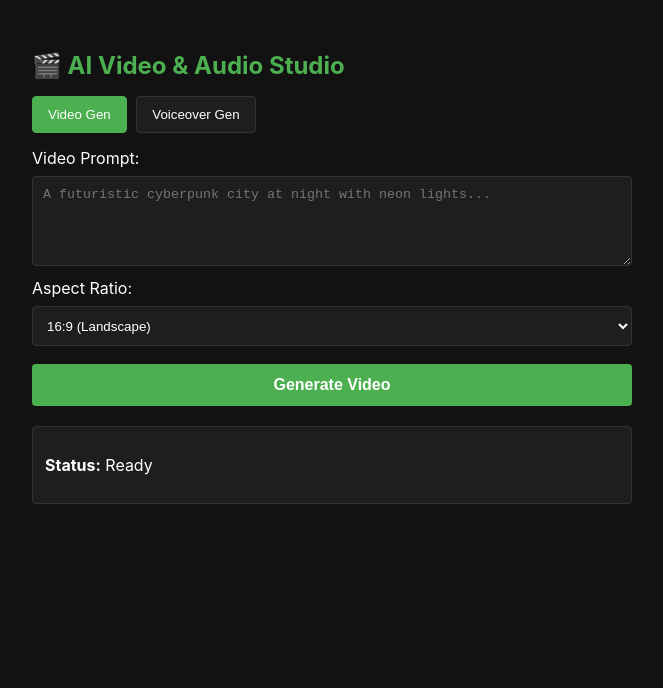
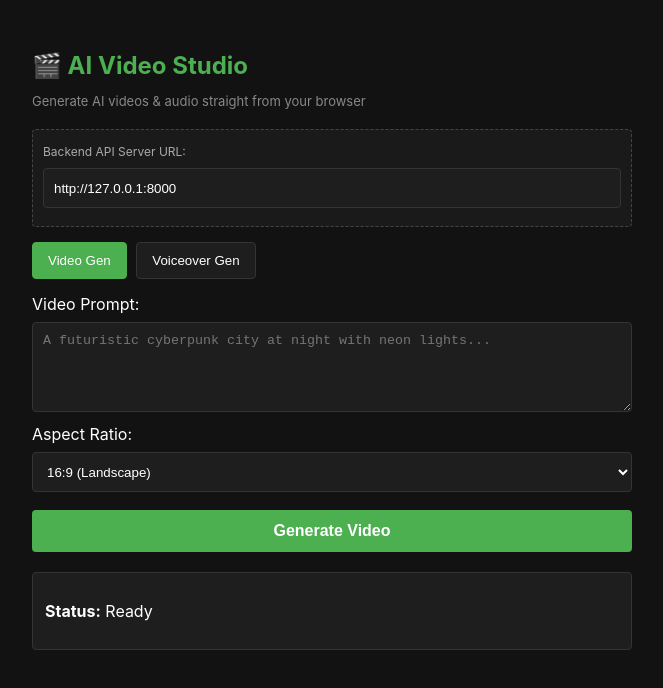
Before and after one commit to sandysss08101988-sudo/AI-Video-Studio, a plain HTML site: page index.html in a window 1280 px wide. Shown: the whole page, without its empty margins (308-971 px from the left). Drawn offline with Linux system fonts and the light colour scheme.

Commit message:
Update HTML structure and styling for better layout

```diff
--- a/index.html
+++ b/index.html
@@ -13,7 +13,8 @@
             background-color: #121212;
             color: #ffffff;
         }
-        h1 { color: #4CAF50; font-size: 24px; }
+        h1 { color: #4CAF50; font-size: 24px; margin-bottom: 5px; }
+        .sub { color: #888; font-size: 13px; margin-bottom: 20px; }
         .tab-btn {
             padding: 10px 15px;
             background: #1e1e1e;
@@ -26,7 +27,7 @@
         .tab-btn.active { background: #4CAF50; border-color: #4CAF50; }
         .section { display: none; margin-top: 15px; }
         .section.active { display: block; }
-        textarea, select {
+        textarea, select, input {
             width: 100%;
             height: 90px;
             margin: 8px 0;
@@ -37,7 +38,7 @@
             border: 1px solid #333;
             border-radius: 4px;
         }
-        select { height: 40px; }
+        select, input { height: 40px; }
         button.action-btn {
             width: 100%;
             padding: 12px;
@@ -58,10 +59,24 @@
             border-radius: 4px;
             word-break: break-word;
         }
+        .config-box {
+            margin-bottom: 15px;
+            padding: 10px;
+            background-color: #1a1a1a;
+            border-radius: 4px;
+            border: 1px dashed #444;
+        }
     </style>
 </head>
 <body>
-    <h1>🎬 AI Video & Audio Studio</h1>
+    <h1>🎬 AI Video Studio</h1>
+    <p class="sub">Generate AI videos & audio straight from your browser</p>
+
+    <!-- Backend URL Config -->
+    <div class="config-box">
+        <label style="font-size: 12px; color: #aaa;">Backend API Server URL:</label>
+        <input type="text" id="apiBaseUrl" value="http://127.0.0.1:8000" placeholder="e.g. https://your-app.onrender.com">
+    </div>
 
     <div>
         <button class="tab-btn active" onclick="switchTab('video')">Video Gen</button>
@@ -103,7 +118,9 @@
     </div>
 
     <script>
-        const API_BASE = 'http://127.0.0.1:8000';
+        function getApiBase() {
+            return document.getElementById('apiBaseUrl').value.replace(/\/$/, '');
+        }
 
         function switchTab(tab) {
             document.querySelectorAll('.tab-btn').forEach(btn => btn.classList.remove('active'));
@@ -120,10 +137,11 @@
 
         async function sendRequest(endpoint, payload) {
             const outputDiv = document.getElementById('output');
-            outputDiv.innerHTML = `<p>⏳ Processing request...</p>`;
+            const baseUrl = getApiBase();
+            outputDiv.innerHTML = `<p>⏳ Sending request to <code>${baseUrl}${endpoint}</code>...</p>`;
 
             try {
-                const response = await fetch(`${API_BASE}${endpoint}`, {
+                const response = await fetch(`${baseUrl}${endpoint}`, {
                     method: 'POST',
                     headers: { 'Content-Type': 'application/json' },
                     body: JSON.stringify(payload)
@@ -141,7 +159,7 @@
                     outputDiv.innerHTML = `<p style="color:#ff5252;">Error: ${data.detail || 'Request failed'}</p>`;
                 }
             } catch (err) {
-                outputDiv.innerHTML = `<p style="color:#ff9800;">Server Offline. Start FastAPI backend locally or set live host URL.</p>`;
+                outputDiv.innerHTML = `<p style="color:#ff9800;">Server Connection Failed. Check if backend URL is correct and server is live.</p>`;
             }
         }
 
@@ -160,4 +178,4 @@
         }
     </script>
 </body>
-                                                                                                            </html>
+</html>
```
